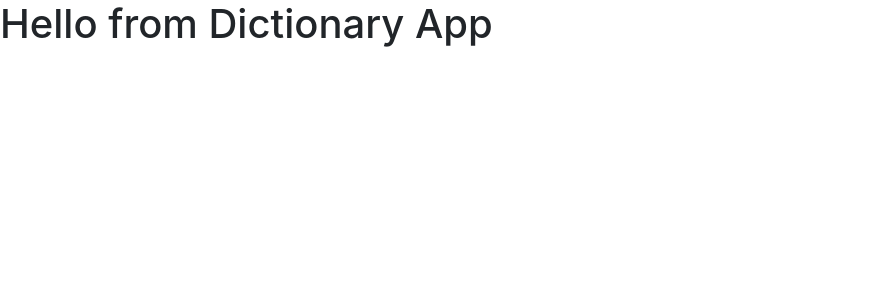
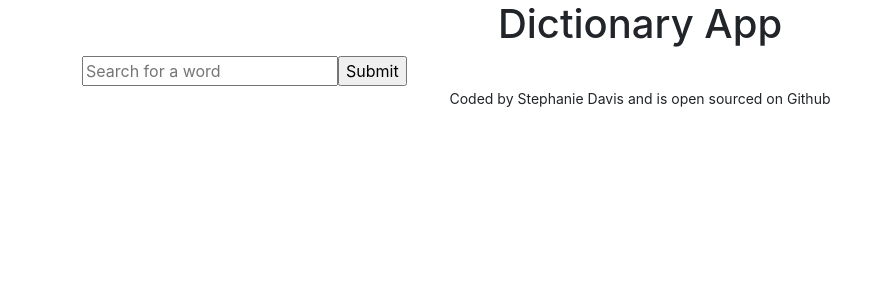
Before and after one commit to spechthalt/react-dictionary, a React (Create React App) app: page / in a window 1280 px wide. Shown: the top 300 px of the page, without its empty margins (0-890 px from the left). Built offline with nearby package versions, Linux system fonts and the light colour scheme.

Commit message:
added search engine

```diff
--- a/src/App.css
+++ b/src/App.css
@@ -0,0 +1,7 @@
+.App footer {
+  text-align: center;
+}
+
+.App header {
+  text-align: center;
+}
--- a/src/App.js
+++ b/src/App.js
@@ -1,11 +1,19 @@
 import "./App.css";
+import Dictionary from "./Dictionary";
 
 function App() {
   return (
     <div className="App">
-      <header className="App-header">
-        <h1>Hello from Dictionary App</h1>
-      </header>
+      <div className="container">
+        <header className="App-header">
+          <h1>Dictionary App</h1>
+        </header>
+        <Dictionary />
+
+        <footer>
+          <small>Coded by Stephanie Davis and is open sourced on Github</small>
+        </footer>
+      </div>
     </div>
   );
 }
--- /dev/null
+++ b/src/Dictionary.js
@@ -0,0 +1,27 @@
+import React, { useState } from "react";
+
+export default function Dictionary() {
+  let [keyword, setKeyword] = useState(null);
+
+  function searchWord(event) {
+    event.preventDefault();
+    alert(`Searching for ${keyword}`);
+  }
+
+  function updateKeyword(event) {
+    setKeyword(event.target.value);
+  }
+
+  return (
+    <div className="Dictionary">
+      <form onSubmit={searchWord}>
+        <input
+          type="search"
+          placeholder="Search for a word"
+          onChange={updateKeyword}
+        />
+        <input type="submit" />
+      </form>
+    </div>
+  );
+}
```
